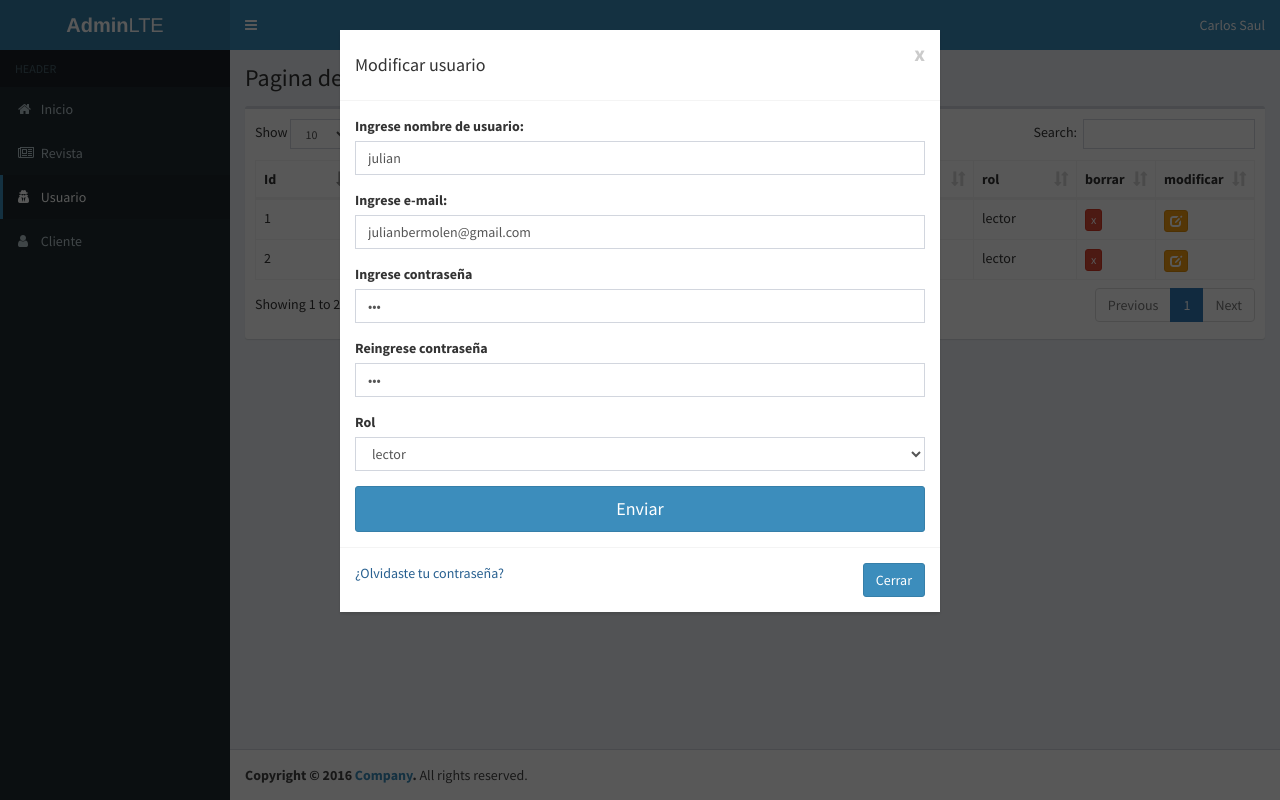
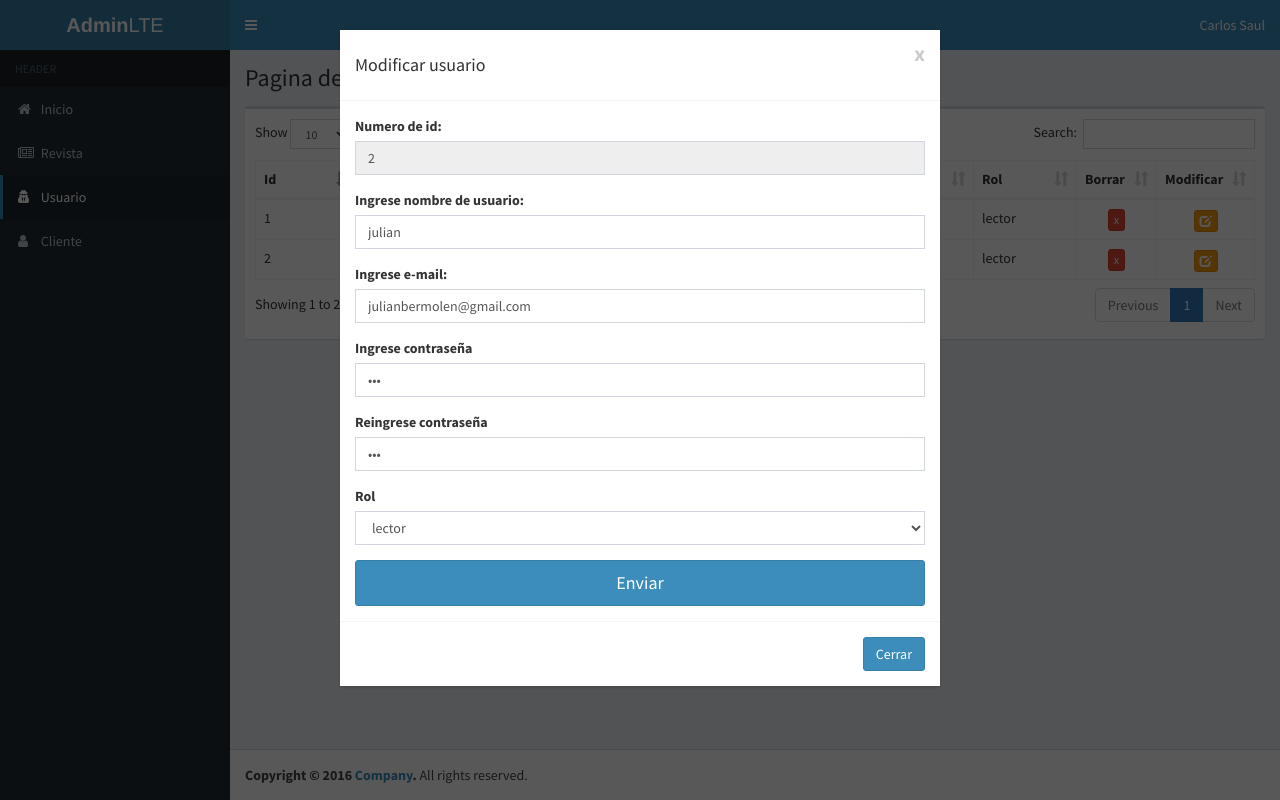
Before and after one commit to julianbermolen/TP_PHP_Revista, a PHP site: page /panel-administrador-usuario.php in a window 1280 px wide, after a click that opens the changed part. Run offline with PHP 8.4, Linux system fonts and the light colour scheme; data comes from the database, SQL or seed files in the repository; some libraries are stand-ins or nearby versions.

Commit message:
Panel Admin | Modifica los datos en la base. User
Agrege el archivo editar usuario y realize la logica para modificar los
datos en la base(Falta validar).

```diff
--- a/panel-administrador-usuario.php
+++ b/panel-administrador-usuario.php
@@ -126,22 +126,24 @@
                  <thead>
                     <tr>
                          <th width="10%">Id</th>
-                         <th width="20%">email</th>
-                         <th width="20%">clave</th>
-                         <th width="20%">nombre</th>
-                         <th width="10%">rol</th>
-                         <th width="2%">borrar</th>
-                         <th width="2%">modificar</th>
+                         <th width="20%">Email</th>
+                         <th width="20%">Clave</th>
+                         <th width="20%">Nombre</th>
+                         <th width="10%">Rol</th>
+                         <th width="4%">Borrar</th>
+                         <th width="2%">Modificar</th>
 
                     </tr>
                   </thead>
 
                   <tbody>
                   <?php
-                    $connect = mysqli_connect("localhost", "root", "", "sistema");
+
+                    include("bd/conexion.php");
+
                     $output = '';
                     $sql = "SELECT * FROM usuario INNER JOIN rol ON usuario.cod_rol = rol.id_rol ORDER BY id_usuario DESC" ;
-                    $resultado = mysqli_query($connect, $sql);
+                    $resultado = mysqli_query($conexion, $sql);
 
                     while($fila = mysqli_fetch_array($resultado)) {
                       echo "<tr>";
@@ -150,17 +152,21 @@
                             <td>'.$fila["clave"].'</td>
                             <td>'.$fila["nombre"].'</td>
                             <td>'.$fila["descripcion"].'</td>
-                            <td><button type="button" name="delete_btn" data-id1="'.$fila["id_usuario"].'" class="btn btn-xs btn-danger btn_delete">x</button></td>
-                            <td><a href="#'.$fila["id_usuario"].'" class="dropdown-toggle btn btn-xs btn-warning glyphicon glyphicon-edit" data-target="#'.$fila["id_usuario"].'" data-toggle="modal" role="button"></a></td>';
+                            <td style="text-align:center"><button type="button"  name="delete_btn" id="delete_btn" data-id1="'.$fila["id_usuario"].'" class="btn btn-xs btn-danger btn_delete">x</button></td>
+                            <td style="text-align:center"><a href="#'.$fila["id_usuario"].'" id="mod_btn" class="dropdown-toggle btn btn-xs btn-warning glyphicon glyphicon-edit" data-target="#'.$fila["id_usuario"].'" data-toggle="modal" role="button"></a></td>';
 
                       echo '<div id="'.$fila["id_usuario"].'" class="modal fade" tabindex="-1" role="dialog" aria-labelledby="myModalLabel" aria-hidden="true">
                           <div class="modal-dialog">
                               <div class="modal-content">
                                   <div class="modal-header"><button type="button" class="close" data-dismiss="modal" aria-hidden="true">x</button><h4>Modificar usuario</h4></div>
                                   <div class="modal-body">
-                                          <form class="cmxform" id="validarForm" action="registroDeUsuario.php" method="POST" class="form-horizontal">
+                                          <form class="cmxform" id="validarForm" action="php/editar_usuario.php" method="POST" class="form-horizontal">
                                                 <div class="form-group">
-                                                  <label for="username" class="label-largo">Ingrese nombre de usuario:</label>
+                                                  <label for="id_usuario"  class="label-largo">Numero de id:</label>
+                                                  <input type="text" id="id_usuario" name="id_usuario" class="form-control input-largo" value="'.$fila["id_usuario"].'" readonly="readonly" />
+                                                </div>
+                                                <div class="form-group">
+                                                  <label for="username"  class="label-largo">Ingrese nombre de usuario:</label>
                                                   <input type="text" id="username" name="username" class="form-control input-largo" value="'.$fila["nombre"].'" />
                                                 </div>
                                                 <div class="form-group">
@@ -177,29 +183,29 @@
                                                 </div>';
 
                                                 echo '<div class="form-group">
-                                                  <label for="confirm_password" class="label-largo">Rol</label>
+                                                  <label for="rol" class="label-largo">Rol</label>
                                                   <select type="rol" name="rol" id="rol" class="form-control input-largo">';
 
                                                   if($fila["id_rol"]=="1"){
-                                                   echo' <option  value="'.$fila["descripcion"].'">'.$fila["descripcion"].'</option>"
-                                                    <option  value="2">"Contenidista"</option>"
-                                                    <option  value="3">"Administrador"</option>"';
+                                                   echo' <option  value="1">'.$fila["descripcion"].'</option>"
+                                                    <option  value="2">Contenidista</option>"
+                                                    <option  value="3">Administrador</option>"';
                                                     }else if($fila["id_rol"]=="2"){
-                                                    echo '<option  value="'.$fila["descripcion"].'">'.$fila["descripcion"].'</option>"
+                                                    echo '<option  value="2">'.$fila["descripcion"].'</option>"
                                                     <option  value="1">Lector</option>"
                                                     <option  value="3">Administrador</option>"';
                                                     }else if($fila["id_rol"]=="3"){
-                                                    echo '<option  value="'.$fila["descripcion"].'">'.$fila["descripcion"].'</option>"
-                                                    <option  value="1">Contenidista</option>"
-                                                    <option  value="2">Administrador</option>"';
+                                                    echo '<option  value="3">'.$fila["descripcion"].'</option>"
+                                                    <option  value="1">Lector</option>"
+                                                    <option  value="2">Contenidista</option>"';
                                                     }
                                                    echo '</select>
                                                 </div>
-                                                <input type="submit" name="boton" value="Enviar" class="btn btn-primary btn-lg btn-block btn_mod data-id2="'.$fila["id_usuario"].'""/>
+                                                <input type="submit" name="boton" id="boton" value="Enviar" data-id2="'.$fila["id_usuario"].'" class="btn btn-primary btn-lg btn-block btn_mod"/>
                                             </form>
                                           <div id="ack"></div>
                                   </div>
-                                  <div class="modal-footer"><a href="OlviContra.php" style="float:left;color:#286090;">¿Olvidaste tu contraseña?</a><button type="button" class="btn btn-primary" data-dismiss="modal" >Cerrar</button></div>
+                                  <div class="modal-footer"><button type="button" class="btn btn-primary" data-dismiss="modal" >Cerrar</button></div>
 
                             </div>
                             </div>
@@ -273,6 +279,8 @@ $(document).ready(function(){
       });
 
 
+
+
         });
 </script>
 
```
Also changed, not shown: php/editar_usuario.php (added, +15 -0 lines), css/admin/AdminLTE.css (line endings or trailing spaces).
